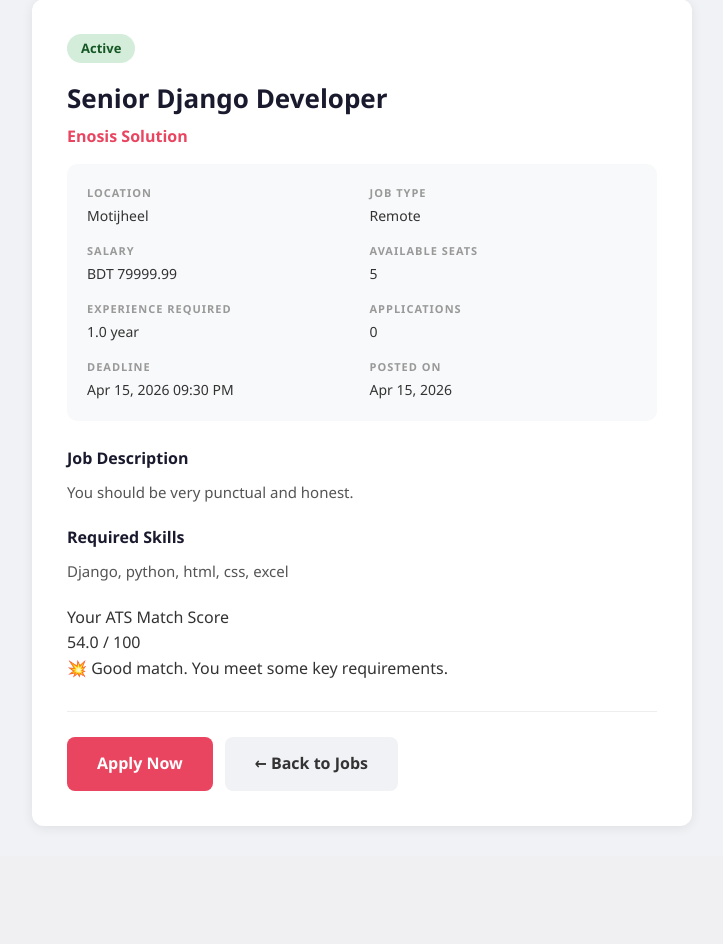
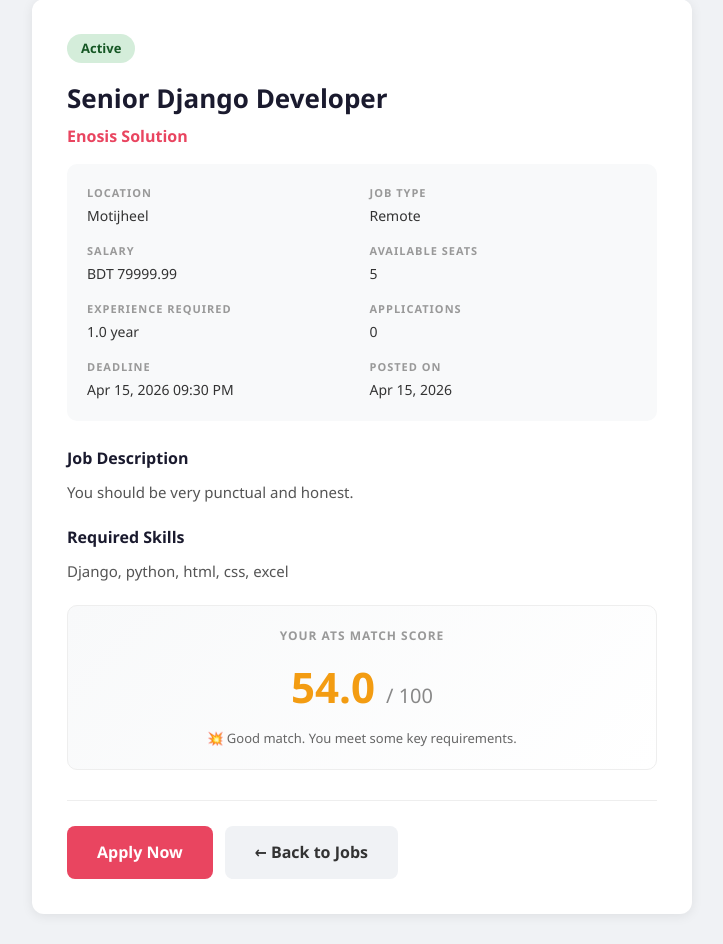
Before and after one commit to Sharmin-Sultana-Shila/JobSphere, a Django app: page /recruitments/jobs/1/ in a window 1280 px wide. Shown: the part 99-1043 px from the top of the page, without its empty margins (278-1001 px from the left). Before the commit the page ends 925 px from the top, so only its background shows below. Run offline with Django 5.2, Linux system fonts and the light colour scheme; a user stored in the database is signed in; data comes from the database, SQL or seed files in the repository; data that the repository does not hold is empty.

Commit message:
Refactor job_detail.html for improved structure

```diff
--- a/templates/recruitments/job_detail.html
+++ b/templates/recruitments/job_detail.html
@@ -130,6 +130,57 @@
     background: #f8d7da;
     color: #721c24;
 }
+
+.ats-preview-card {
+    background: linear-gradient(135deg, #f8f9fa, #fff);
+    border: 1px solid #eee;
+    border-radius: 10px;
+    padding: 20px;
+    margin-bottom: 20px;
+    text-align: center;
+}
+
+.ats-preview-label {
+    font-size: 12px;
+    text-transform: uppercase;
+    color: #999;
+    letter-spacing: 1px;
+    font-weight: 600;
+    margin-bottom: 8px;
+}
+
+.ats-preview-score {
+    margin-bottom: 8px;
+}
+
+.ats-score-number {
+    font-size: 42px;
+    font-weight: 700;
+}
+
+.ats-score-max {
+    font-size: 20px;
+    color: #888;
+    font-weight: 500;
+}
+
+.ats-high {
+    color: #27ae60;
+}
+
+.ats-mid {
+    color: #f39c12;
+}
+
+.ats-low {
+    color: #e74c3c;
+}
+
+.ats-preview-hint {
+    font-size: 13px;
+    color: #666;
+}
+
 {% endblock %}
 
 {% block content %}
```
